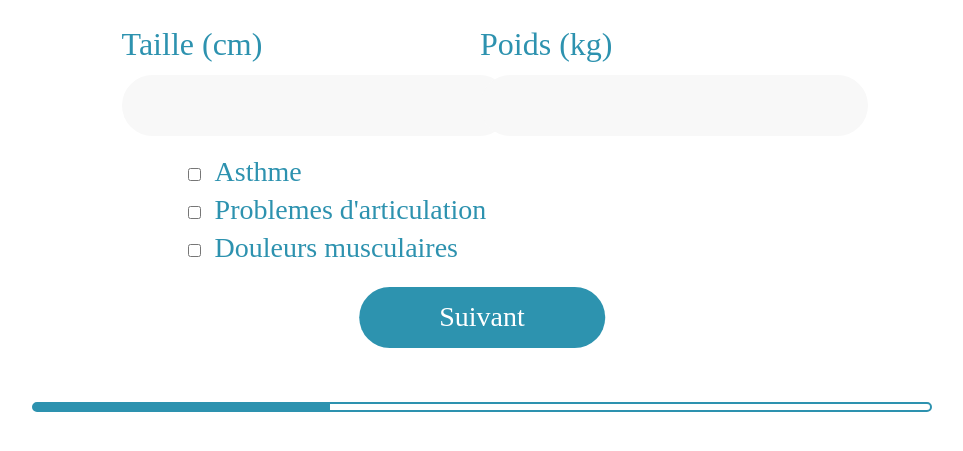
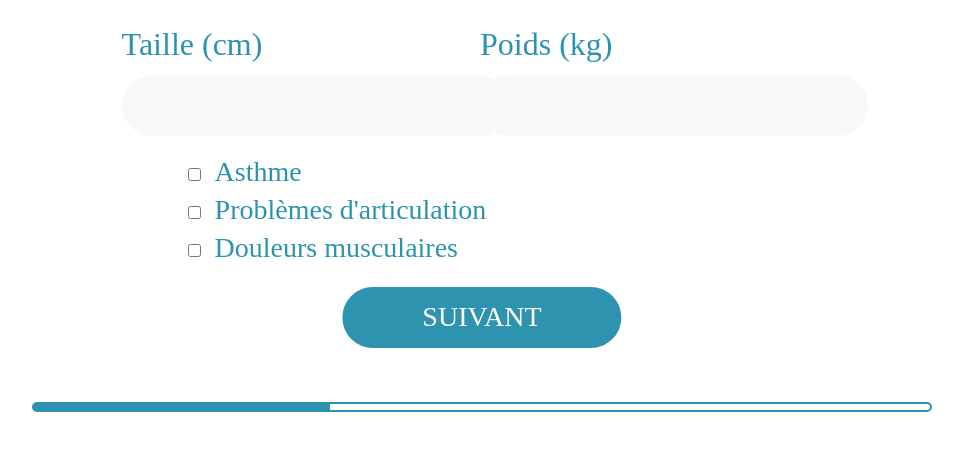
Before and after one commit to eltha9/tips_sport, a PHP site: page / in a window 1280 px wide. Shown: the part 308-759 px from the top of the page, without its empty margins (158-1121 px from the left). Run offline with PHP 8.4, Linux system fonts and the light colour scheme.

Commit message:
accent+uppercase

```diff
--- a/index.html
+++ b/index.html
@@ -52,7 +52,7 @@
                     </li>
                     <li>
                         <input class="gothLight" type="checkbox" name="" id="" value=""></input>
-                        <label class="gothLight" for="weight">Problemes d'articulation</label>
+                        <label class="gothLight" for="weight">Problèmes d'articulation</label>
                     </li>
                     <li>
                         <input class="gothLight" type="checkbox" name="" id="" value=""></input>
--- a/styles/style.css
+++ b/styles/style.css
@@ -175,6 +175,7 @@ h3{
     font-size:1.75rem;
     padding:1rem 5rem;
     height: 3.8rem;
+    text-transform: uppercase;
 }
 
 /* progress bar */
```
